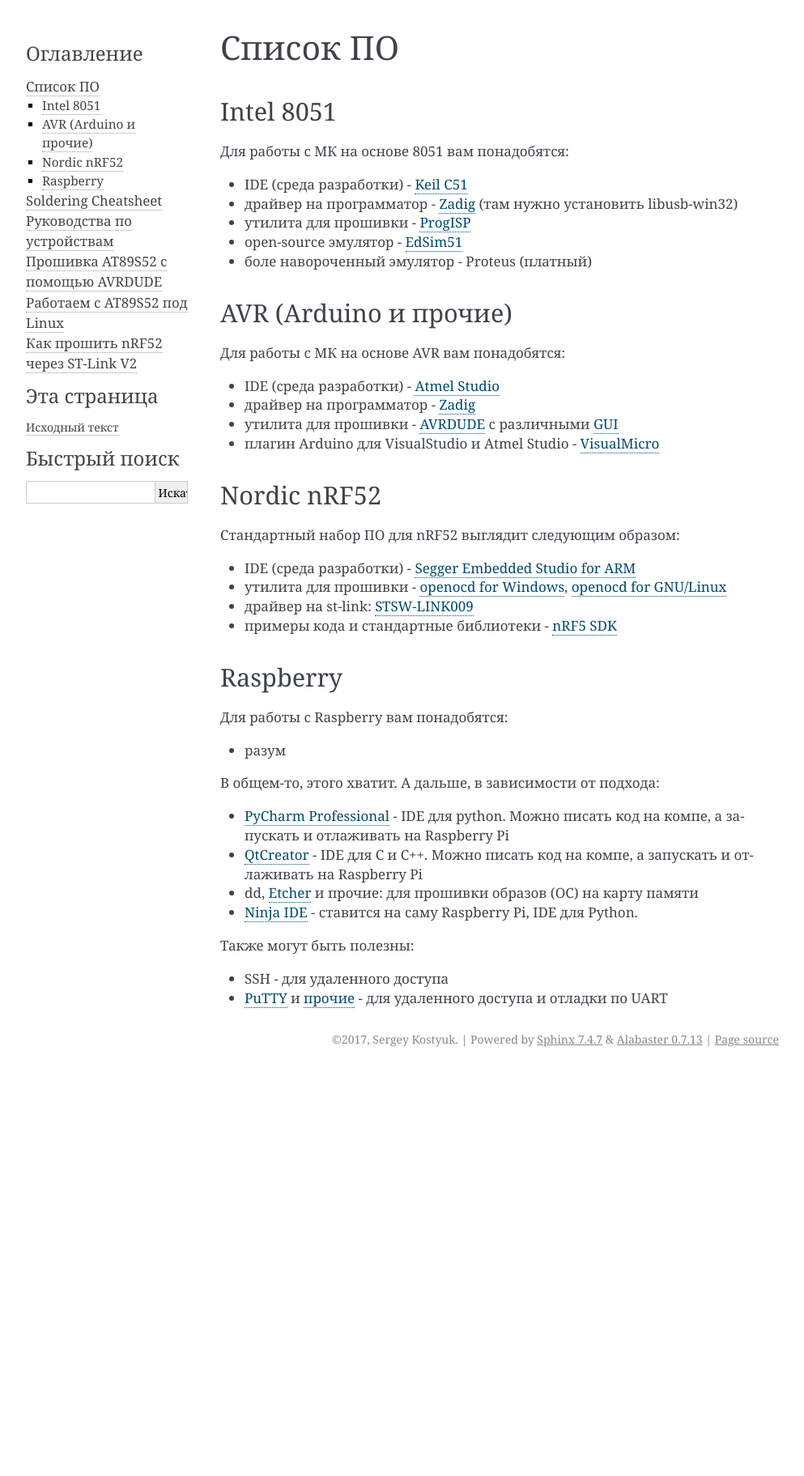
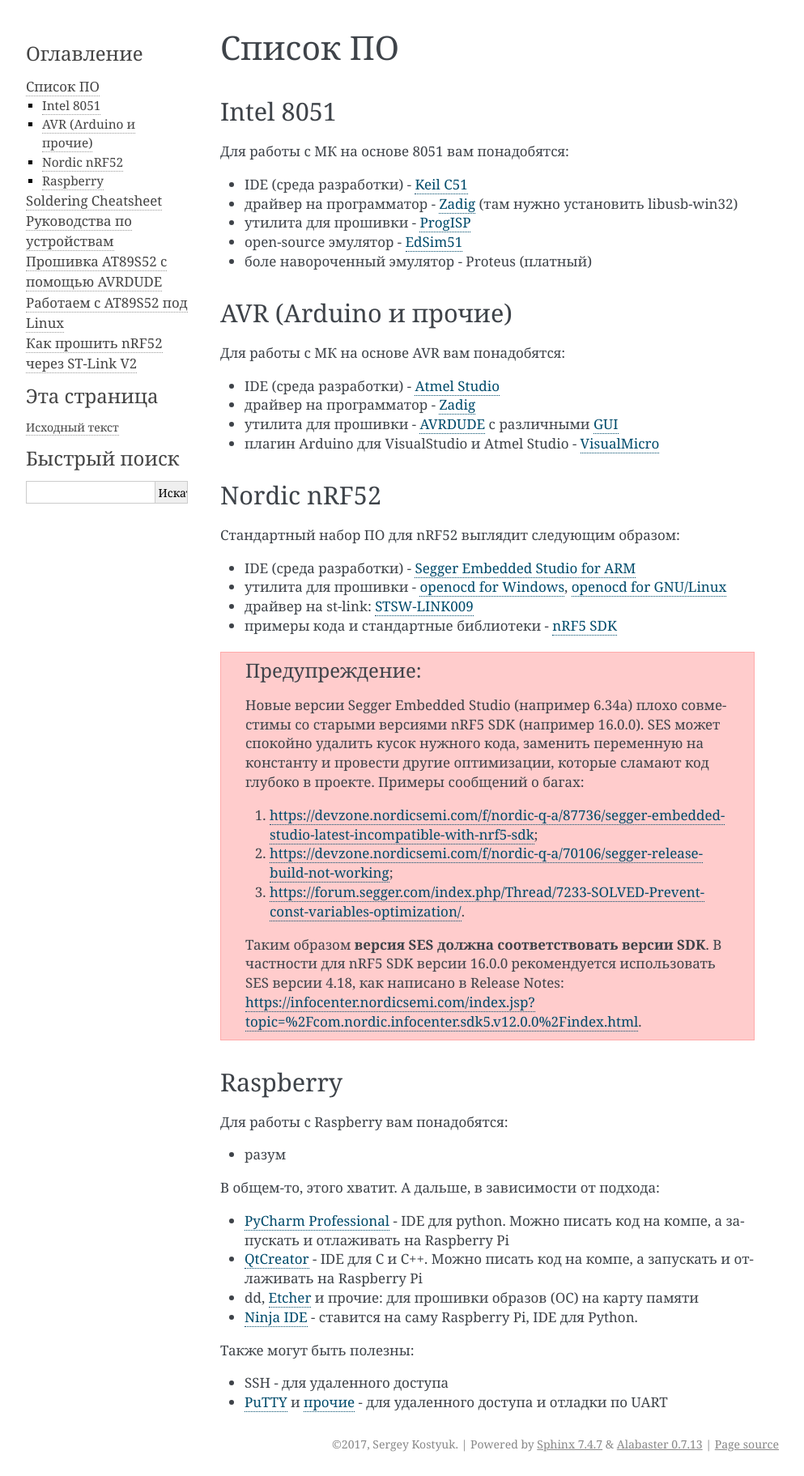
Before and after one commit to crtv-club/crtv_club, a Sphinx documentation site: the page built from docs/source/list_of_software.rst, in a window 1280 px wide. Shown: the whole page at 81% size, without its empty margins (148-1141 px from the left). Built offline with Sphinx 7.4.7, drawn with Linux system fonts in a browser that asks for light colours; before the commit the page ends 1323 px from its top, so only the background shows below that.

Commit message:
Documented the nRF5 software compatibility issues

```diff
--- a/docs/source/list_of_software.rst
+++ b/docs/source/list_of_software.rst
@@ -32,6 +32,15 @@
 - драйвер на st-link: `STSW-LINK009 <https://www.st.com/content/st_com/en/products/development-tools/software-development-tools/stm32-software-development-tools/stm32-utilities/stsw-link009.html>`_
 - примеры кода и стандартные библиотеки - `nRF5 SDK <https://www.nordicsemi.com/Software-and-tools/Software/nRF5-SDK/Download#infotabs>`_
 
+.. warning::
+   Новые версии Segger Embedded Studio (например 6.34a) плохо совместимы со старыми версиями nRF5 SDK (например 16.0.0). SES может спокойно удалить кусок нужного кода, заменить переменную на константу и провести другие оптимизации, которые сламают код глубоко в проекте. Примеры сообщений о багах:
+
+   1) https://devzone.nordicsemi.com/f/nordic-q-a/87736/segger-embedded-studio-latest-incompatible-with-nrf5-sdk;
+   2) https://devzone.nordicsemi.com/f/nordic-q-a/70106/segger-release-build-not-working;
+   3) https://forum.segger.com/index.php/Thread/7233-SOLVED-Prevent-const-variables-optimization/.
+
+   Таким образом **версия SES должна соответствовать версии SDK**. В частности для nRF5 SDK версии 16.0.0 рекомендуется использовать SES версии 4.18, как написано в Release Notes: https://infocenter.nordicsemi.com/index.jsp?topic=%2Fcom.nordic.infocenter.sdk5.v12.0.0%2Findex.html.
+
 Raspberry
 ---------
 
```
